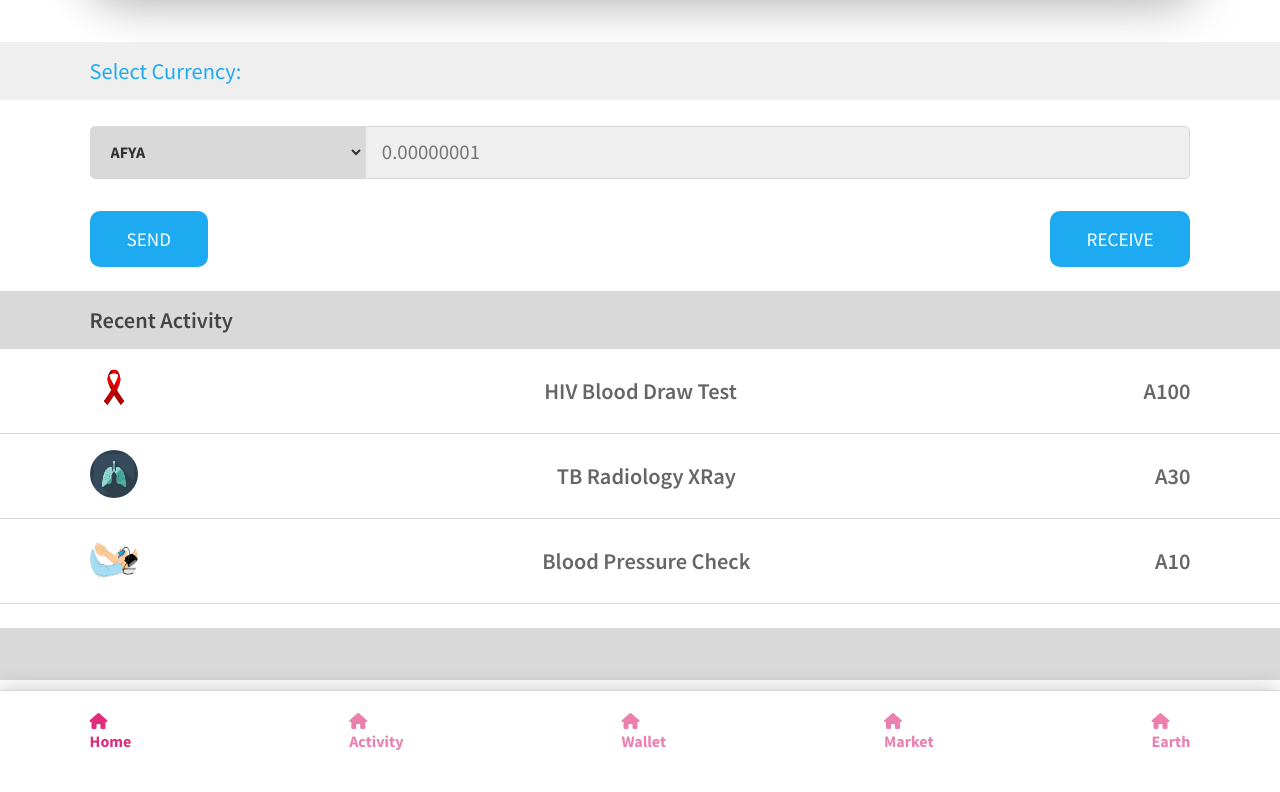
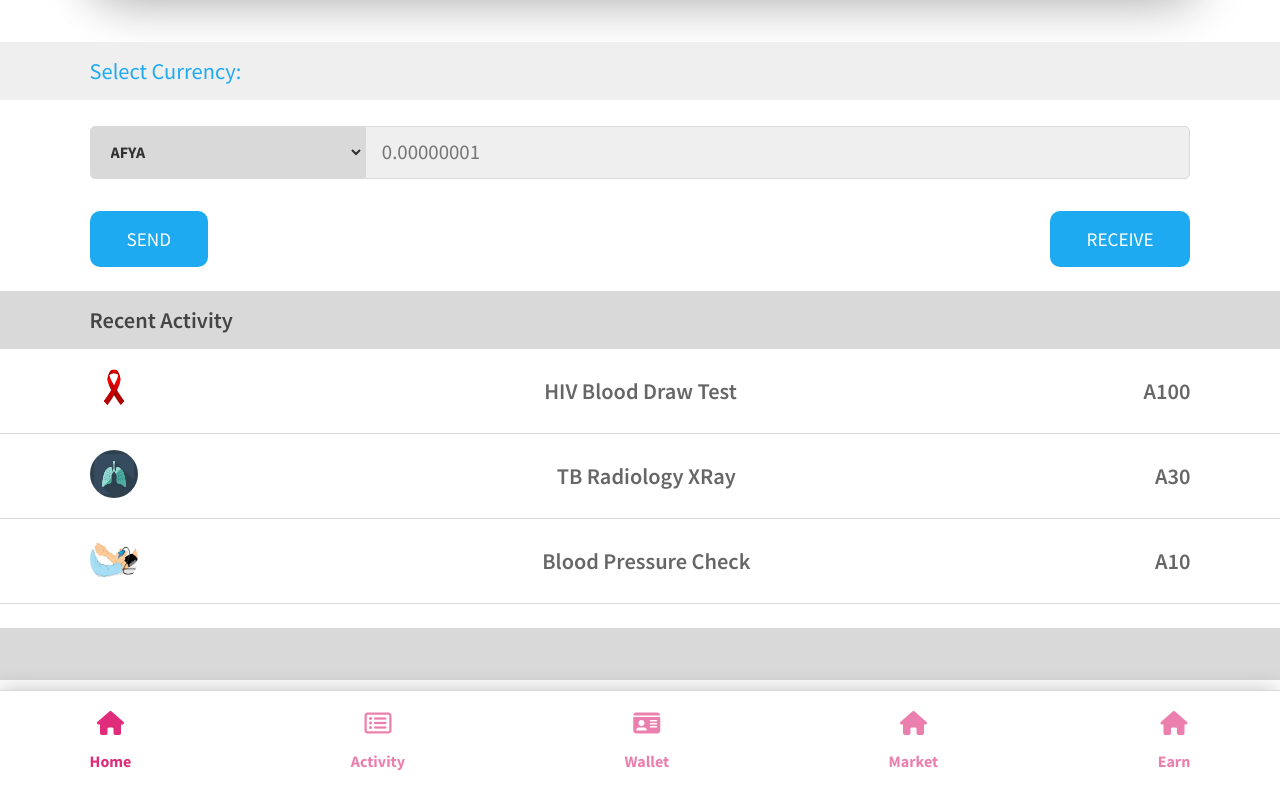
Before and after one commit to Steph-crown/block-afric-2, a React (Create React App) app: page / in a window 1280 px wide. Shown: the part 303-1095 px from the top of the page. Built offline with nearby package versions, Linux system fonts and the light colour scheme.

Commit message:
Completing the icons

```diff
--- a/src/components/App.jsx
+++ b/src/components/App.jsx
@@ -6,7 +6,7 @@ import Menu from './Menu';
 import Activity from './Activity';
 import Wallet from './Wallet';
 import Market from './Market';
-import Earth from './Earth'
+import Earn from './Earn'
 
 
 class App extends Component {
@@ -26,7 +26,7 @@ class App extends Component {
     "Activity": Activity,
     "Wallet": Wallet,
     "Market": Market,
-    "Earth": Earth
+    "Earn": Earn
   }
   render() {
     const NewMenu = this.strToObjMap[this.state.currentMenu]
--- a/src/components/Earth.jsx
+++ b/src/components/Earn.jsx
@@ -3,7 +3,7 @@ import React from 'react';
 const Earth = () => {
     return (
         <div className="miscellaneous">
-            EARTH
+            EARN
         </div>
     );
 }
--- a/src/components/Menu.jsx
+++ b/src/components/Menu.jsx
@@ -21,11 +21,11 @@ class Menu extends Component {
             text: "Home"
         },
         {
-            icon: "fa fa-home",
+            icon: "fa fa-list-alt",
             text: "Activity"
         },
         {
-            icon: "fa fa-home",
+            icon: "fa fa-id-card",
             text: "Wallet"
         },
         {
@@ -34,7 +34,7 @@ class Menu extends Component {
         },
         {
             icon: "fa fa-home",
-            text: "Earth"
+            text: "Earn"
         }
     ]
 
--- a/src/css/Menu.css
+++ b/src/css/Menu.css
@@ -13,8 +13,18 @@
     color: var(--pink);
     font-weight: 700;
     opacity: 0.6;
+    display: flex;
+    flex-direction: column;
+    min-height: 2px;
+    align-items: center;
 }
 
 .selected {
     opacity: 1;
 }
+
+.fa-home, .fa-id-card, .fa-list-alt{
+    font-size: 1.5rem;
+    display: block;
+    margin-bottom: 1rem;
+}
```
